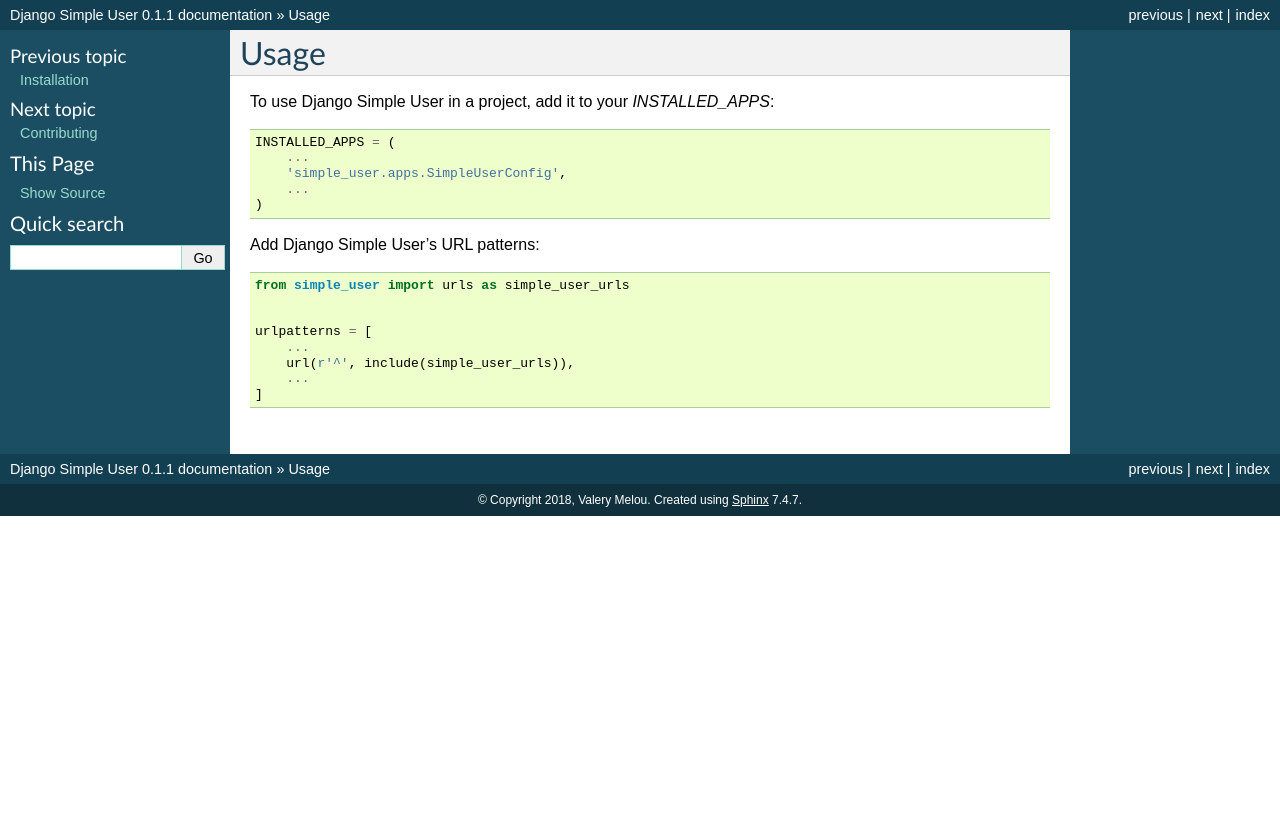
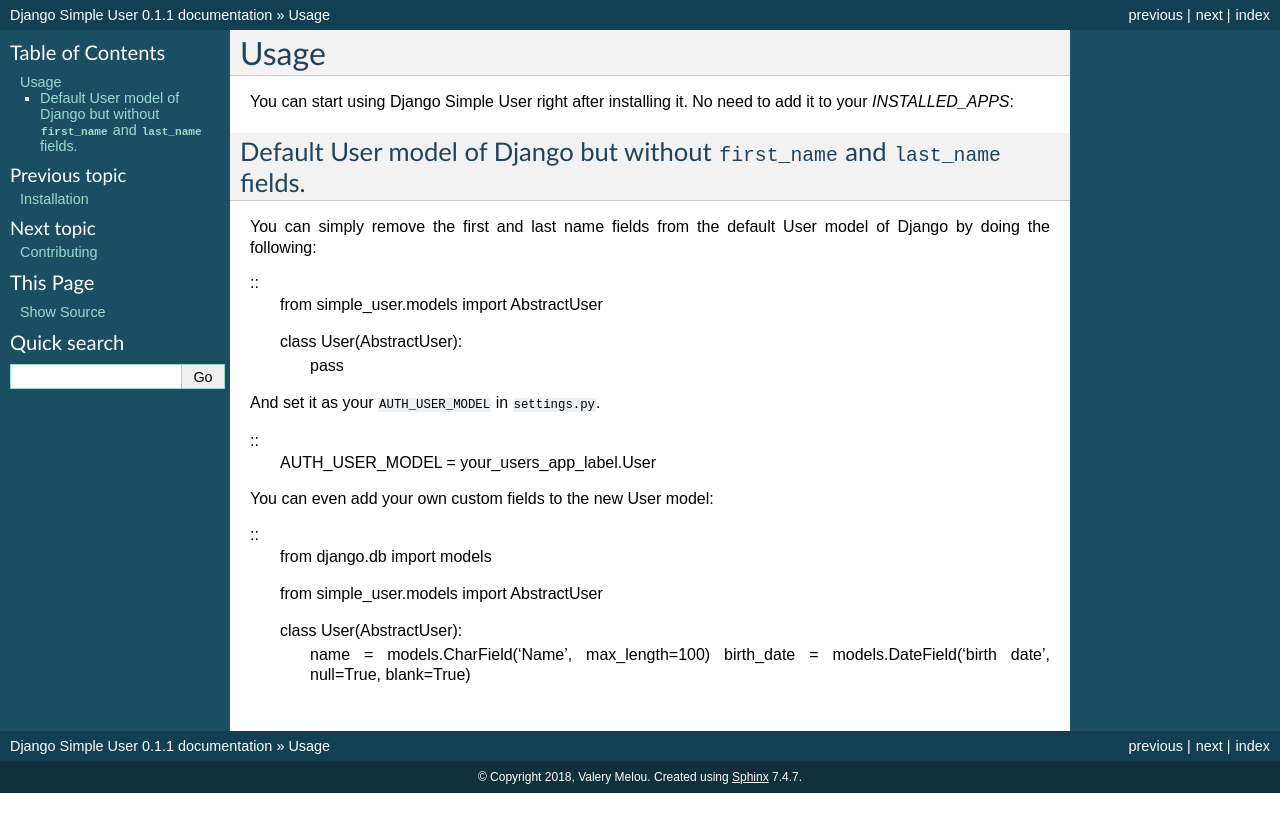
Before and after one commit to bakatrouble/django-simple-user, a Sphinx documentation site: the page built from docs/usage.rst, in a window 1280 px wide. Shown: the top 832 px of the page. Built offline with Sphinx 7.4.7, drawn with Linux system fonts in a browser that asks for light colours.

Commit message:
Add usage instructions

```diff
--- a/docs/usage.rst
+++ b/docs/usage.rst
@@ -2,25 +2,34 @@
 Usage
 =====
 
-To use Django Simple User in a project, add it to your `INSTALLED_APPS`:
+You can start using Django Simple User right after installing it. No need to add it to your `INSTALLED_APPS`:
 
-.. code-block:: python
+Default User model of Django but without ``first_name`` and ``last_name`` fields.
+---------------------------------------------------------------------------------
 
-    INSTALLED_APPS = (
-        ...
-        'simple_user.apps.SimpleUserConfig',
-        ...
-    )
+You can simply remove the first and last name fields from the default User model of Django by doing the following:
 
-Add Django Simple User's URL patterns:
-
-.. code-block:: python
-
-    from simple_user import urls as simple_user_urls
+::
+    from simple_user.models import AbstractUser
 
 
-    urlpatterns = [
-        ...
-        url(r'^', include(simple_user_urls)),
-        ...
-    ]
+    class User(AbstractUser):
+        pass
+
+
+And set it as your ``AUTH_USER_MODEL`` in ``settings.py``.
+
+::
+    AUTH_USER_MODEL = your_users_app_label.User
+
+You can even add your own custom fields to the new User model:
+
+::
+    from django.db import models
+
+    from simple_user.models import AbstractUser
+
+
+    class User(AbstractUser):
+        name = models.CharField('Name', max_length=100)
+        birth_date = models.DateField('birth date', null=True, blank=True)
```
Also changed, not shown: README.rst (+13 -2 lines).
